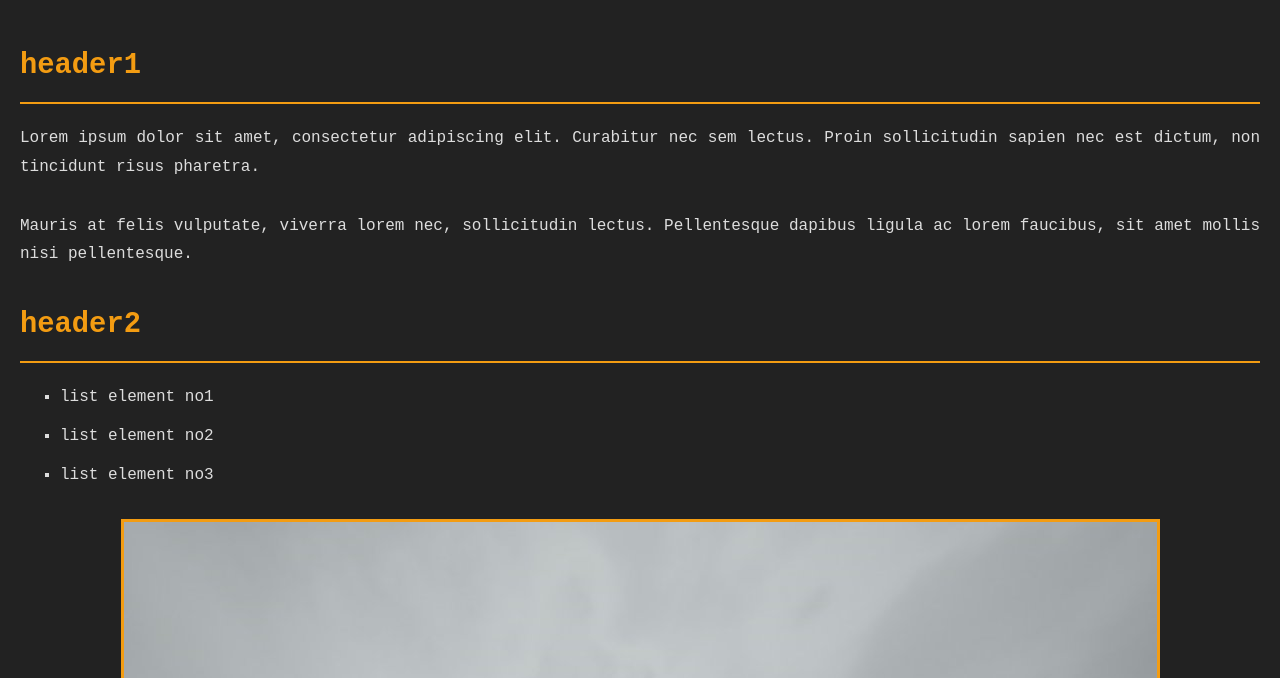
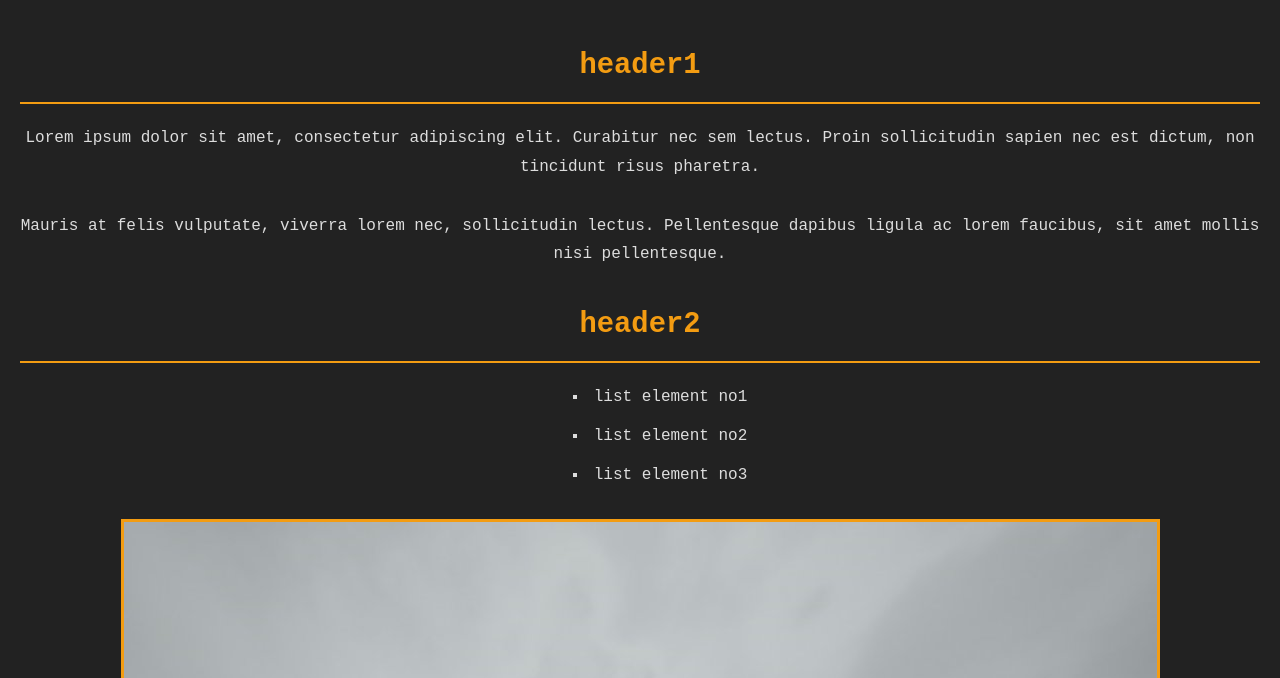
Before and after one commit to biallo1/New-folder, a PHP site: page /page2.html in a window 1280 px wide. Shown: the part 243-921 px from the top of the page. Run offline with PHP 8.4, Linux system fonts and the light colour scheme.

Commit message:
Update page2.css

```diff
--- a/labA/page2.css
+++ b/labA/page2.css
@@ -2,6 +2,7 @@
     margin: 0;
     padding: 0;
     box-sizing: border-box;
+    text-align: center;
 }
 
 body {
@@ -16,7 +17,6 @@ header {
     background-color: #444;
     color: #fff;
     padding: 40px;
-    text-align: center;
     border-bottom: 5px solid #888;
 }
 
@@ -45,10 +45,10 @@ main h3 {
 
 main p {
     margin-bottom: 30px;
-    text-align: justify;
 }
 
 ul {
+    list-style-position: inside;
     list-style-type: square;
     padding-left: 40px;
     margin-bottom: 30px;
@@ -70,7 +70,6 @@ footer {
     background-color: #444;
     color: #fff;
     padding: 40px;
-    text-align: center;
     border-top: 5px solid #888;
 }
 
```
